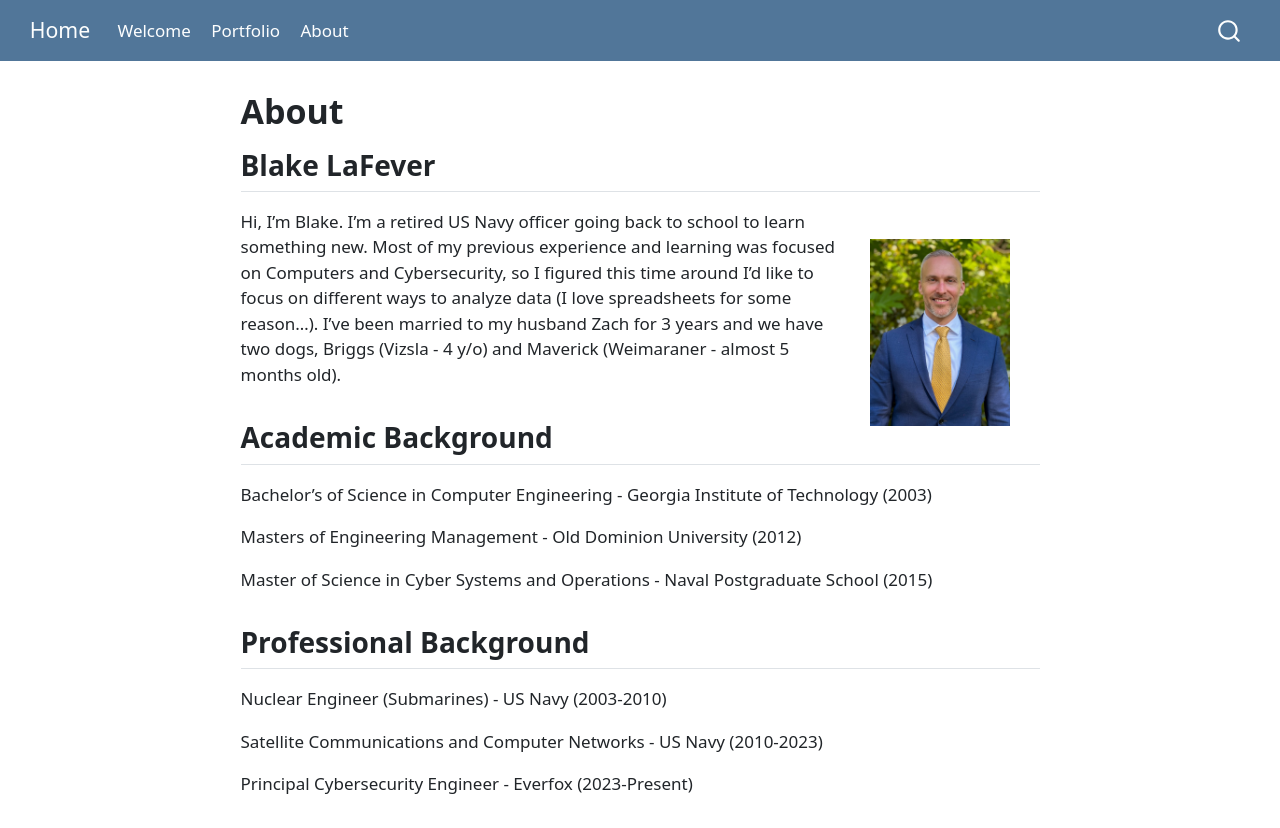
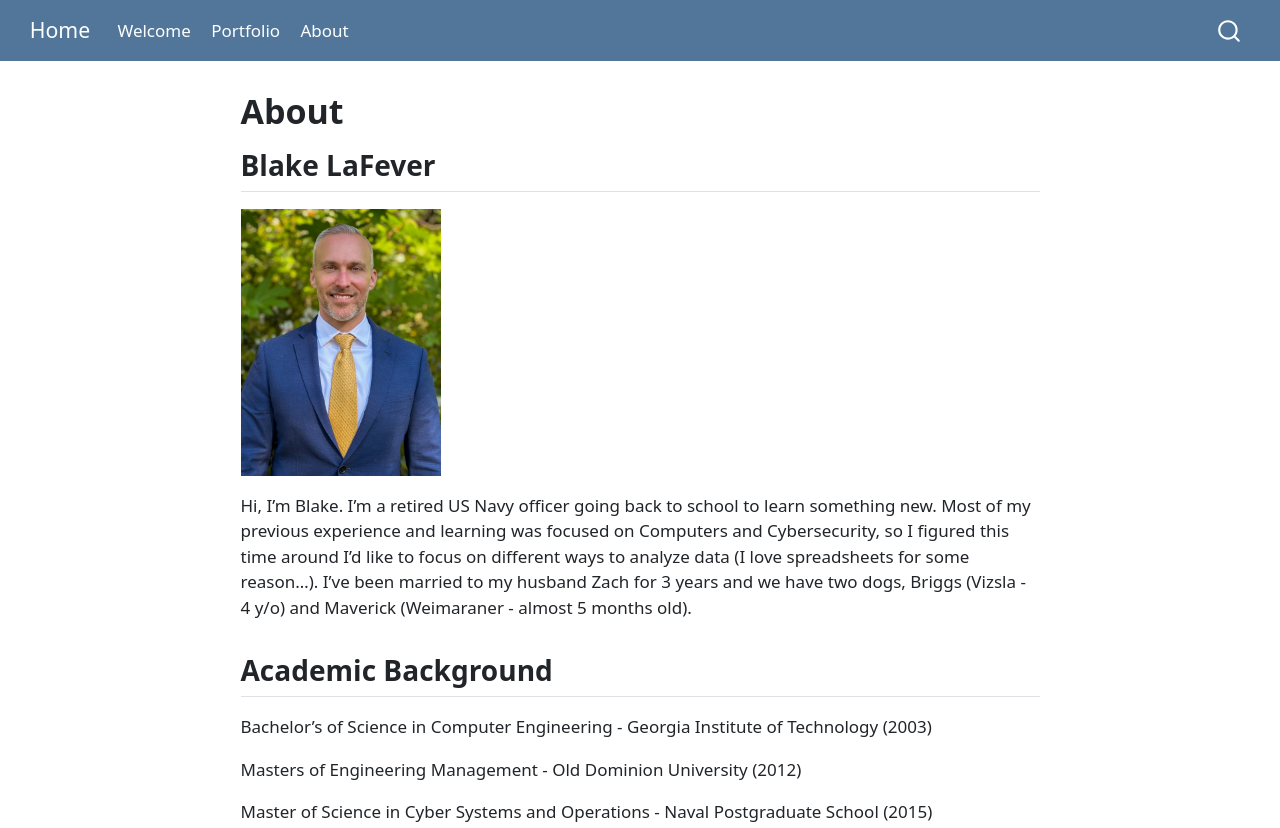
Before and after one commit to blafever25/web, a plain HTML site: page about.html in a window 1280 px wide. Shown: the top 828 px of the page. Drawn offline with Linux system fonts and the light colour scheme.

Commit message:
Update about.html

```diff
--- a/about.html
+++ b/about.html
@@ -135,7 +135,7 @@ ul.task-list li input[type="checkbox"] {
 
 <section id="blake-lafever" class="level2">
 <h2 class="anchored" data-anchor-id="blake-lafever">Blake LaFever</h2>
-<p><img src="images/blake.jpg" class="img-fluid" style="float: right; position: relative; top: 0px; padding: 30px;" width="200"></p>
+<p><img src="images/blake.jpg" class="img-fluid" width="200"></p>
 <p>Hi, I’m Blake. I’m a retired US Navy officer going back to school to learn something new. Most of my previous experience and learning was focused on Computers and Cybersecurity, so I figured this time around I’d like to focus on different ways to analyze data (I love spreadsheets for some reason…). I’ve been married to my husband Zach for 3 years and we have two dogs, Briggs (Vizsla - 4 y/o) and Maverick (Weimaraner - almost 5 months old).</p>
 </section>
 <section id="academic-background" class="level2">
```
